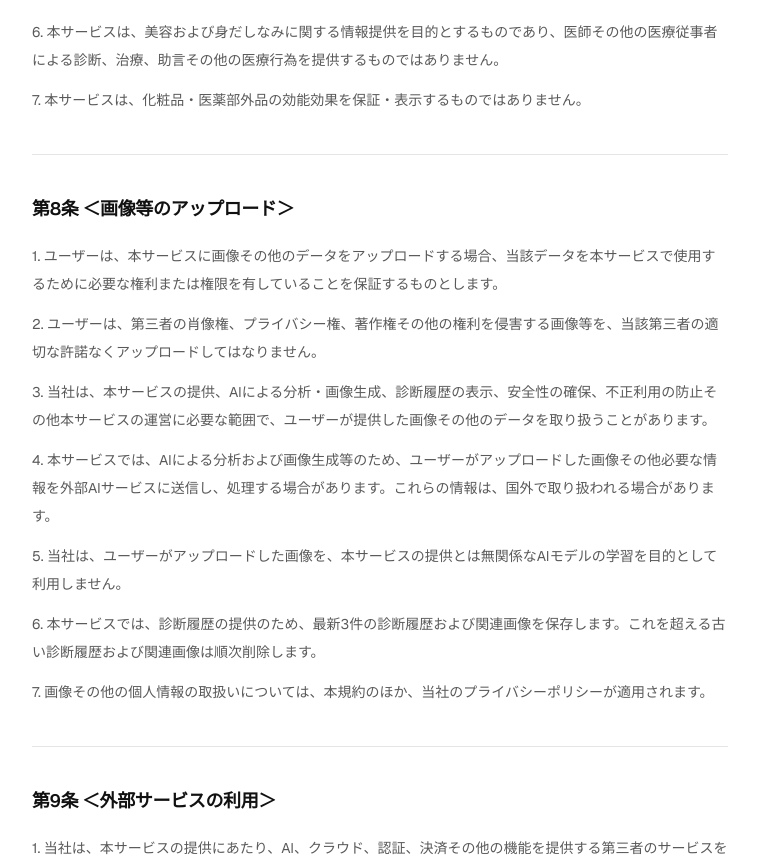
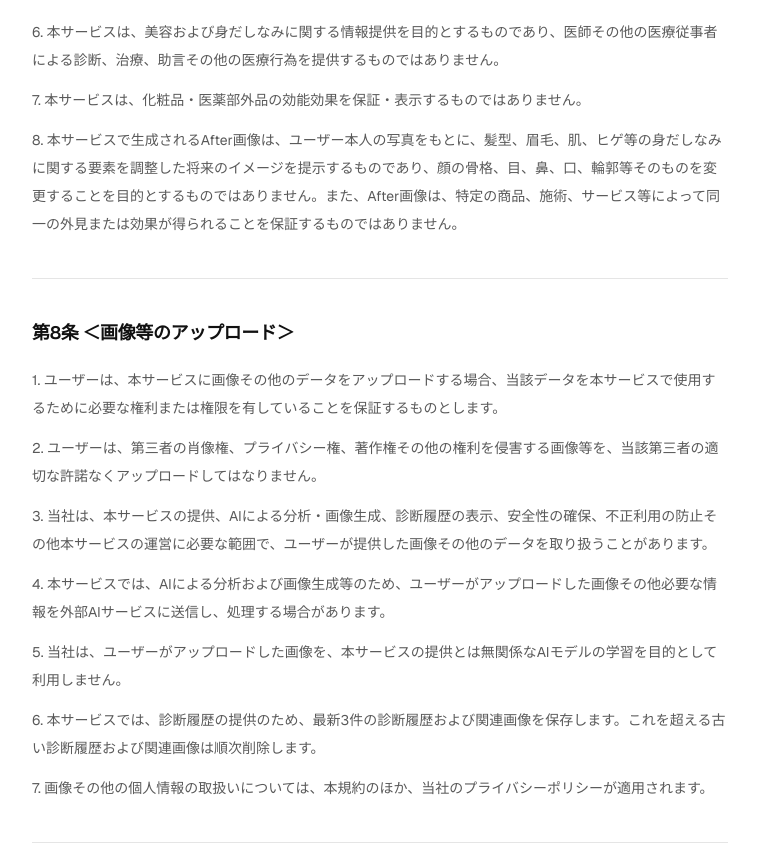
Before and after one commit to mori10tech/akanuke-ai, a Next.js app: page /terms in a window 1280 px wide. Shown: the part 2562-3429 px from the top of the page, without its empty margins (260-1017 px from the left). Built offline with nearby package versions, Linux system fonts and the light colour scheme; no server answers.

Commit message:
利用規約の調整

```diff
--- a/app/terms/page.tsx
+++ b/app/terms/page.tsx
@@ -130,6 +130,9 @@ const sections = [
         <p>
           7. 本サービスは、化粧品・医薬部外品の効能効果を保証・表示するものではありません。
         </p>
+        <p>
+  8. 本サービスで生成されるAfter画像は、ユーザー本人の写真をもとに、髪型、眉毛、肌、ヒゲ等の身だしなみに関する要素を調整した将来のイメージを提示するものであり、顔の骨格、目、鼻、口、輪郭等そのものを変更することを目的とするものではありません。また、After画像は、特定の商品、施術、サービス等によって同一の外見または効果が得られることを保証するものではありません。
+</p>
       </>
     ),
   },
@@ -150,7 +153,7 @@ const sections = [
       </p>
 
       <p>
-        4. 本サービスでは、AIによる分析および画像生成等のため、ユーザーがアップロードした画像その他必要な情報を外部AIサービスに送信し、処理する場合があります。これらの情報は、国外で取り扱われる場合があります。
+        4. 本サービスでは、AIによる分析および画像生成等のため、ユーザーがアップロードした画像その他必要な情報を外部AIサービスに送信し、処理する場合があります。
       </p>
 
       <p>
```
